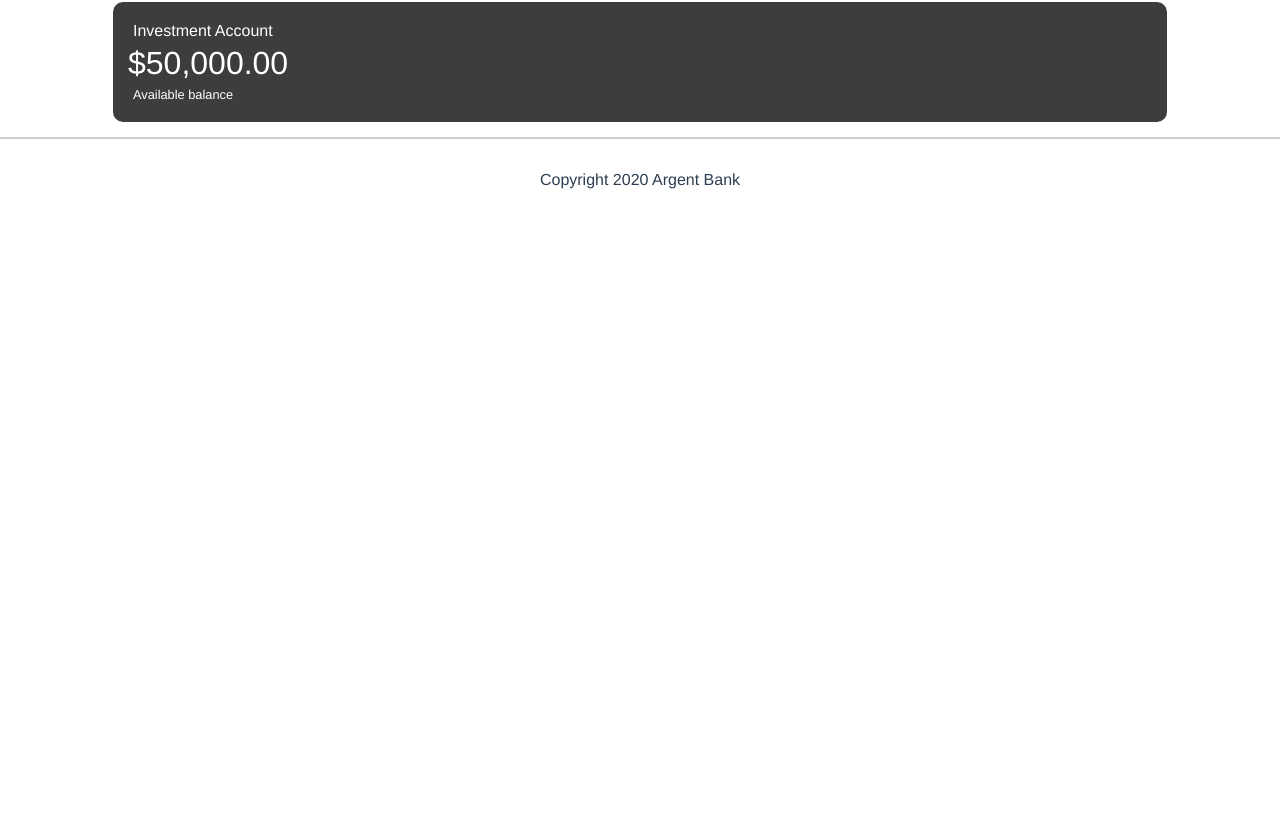
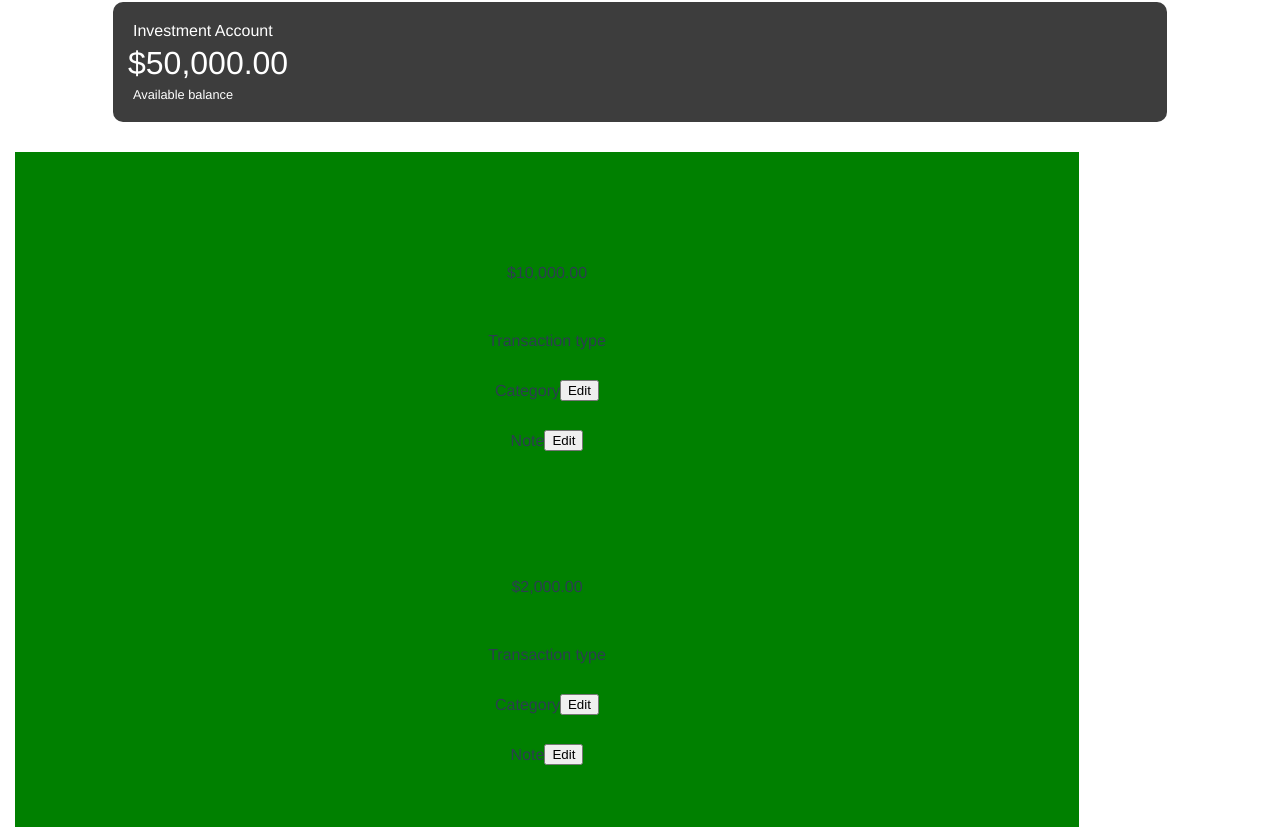
Before and after one commit to Douwdy/Projet-10---ArgentBank, a React (Create React App) app: page /dashboard in a window 1280 px wide. Shown: the part 633-1460 px from the top of the page. Before the commit the page ends 846 px from the top, so only its background shows below. Built offline with nearby package versions, Linux system fonts and the light colour scheme.

Commit message:
Add redux store

```diff
--- a/package.json
+++ b/package.json
@@ -6,8 +6,10 @@
     "@testing-library/jest-dom": "^5.17.0",
     "@testing-library/react": "^13.4.0",
     "@testing-library/user-event": "^13.5.0",
+    "fontawesome": "^5.6.3",
     "react": "^18.3.1",
     "react-dom": "^18.3.1",
+    "react-redux": "^9.1.2",
     "react-router-dom": "^6.28.0",
     "react-scripts": "5.0.1",
     "redux": "^5.0.1",
--- a/src/components/Operation/index.jsx
+++ b/src/components/Operation/index.jsx
@@ -0,0 +1,35 @@
+const Operation = ({ AccountOperations }) => {
+    return (
+        <section className="operation">
+            {AccountOperations.map((operation) => (
+                <div className="operation-item" key={operation.id}>
+                    <p>{operation.date}</p>
+                    <p>{operation.description}</p>
+                    <p>{operation.amount}</p>
+                    <p>{operation.balance}</p>
+                    <div className="operation-item_dropdown">
+                        <i className="fa-solid fa-chevron-down"></i>
+                        <div className="operation-item_dropdown_content">
+                            <div className="operation-item_dropdown_content_type">
+                                <p>Transaction type</p>
+                                <p>{operation.type}</p>
+                            </div>
+                            <div className="operation-item_dropdown_content_category">
+                                <p>Category</p>
+                                <p>{operation.category}</p>
+                                <button className="operation-item_dropdown_content_btn">Edit</button>
+                            </div>
+                            <div className="operation-item_dropdown_content_note">
+                                <p>Note</p>
+                                <p>{operation.note}</p>
+                                <button className="operation-item_dropdown_content_btn">Edit</button>
+                            </div>
+                        </div>
+                    </div>
+                </div>
+            ))}
+        </section>
+    );
+}
+
+export default Operation;
--- a/src/components/Operation/index.scss
+++ b/src/components/Operation/index.scss
@@ -0,0 +1,42 @@
+.operation{
+    display: flex;
+    justify-content: space-between;
+    align-items: center;
+    padding: 0 20px;
+    flex-direction: column;
+    background-color: green;
+    margin: 15px;
+    width: 80%;
+    &-item{
+        display: flex;
+        justify-content: space-between;
+        align-items: center;
+        flex-direction: column;
+        &_dropdown{
+            &_content{
+                display: flex;
+                justify-content: space-between;
+                align-items: center;
+                flex-direction: column;
+                &_type{
+                    display: flex;
+                    justify-content: space-between;
+                    align-items: center;
+                }
+                &_category{
+                    display: flex;
+                    justify-content: space-between;
+                    align-items: center;
+                }
+                &_note{
+                    display: flex;
+                    justify-content: space-between;
+                    align-items: center;
+                }
+                &_btn{
+
+                }
+            }
+        }
+    }
+}
--- a/src/pages/Dashboard/index.jsx
+++ b/src/pages/Dashboard/index.jsx
@@ -2,7 +2,7 @@ import Nav from "../../components/Nav";
 import Footer from "../../components/Footer";
 import Balance from "../../components/Balance";
 import UserInfoForm from "../../components/UserInfoForm";
-
+import Operation from "../../components/Operation";
 
 const Accounts = [
     {
@@ -10,34 +10,64 @@ const Accounts = [
         balance: "$10,000.00",
         operation: [
             {
-                type: "deposit",
-                amount: "$500.00",
-                date: "10/01/2021"
+                id: 1,
+                date: "2021-10-01",
+                description: "Deposit",
+                amount: 500,
+                balance: 10500,
+                type: "Income",
+                category: "Savings",
+                note: "",
             },
             {
-                type: "withdrawal",
-                amount: "$200.00",
-                date: "10/15/2021"
+                id: 2,
+                date: "2021-10-15",
+                description: "Withdrawal",
+                amount: -200,
+                balance: 10300,
+                type: "Expense",
+                category: "Savings",
+                note: "",
             },
             {
-                type: "deposit",
-                amount: "$1,000.00",
-                date: "11/01/2021"
+                id: 3,
+                date: "2021-11-01",
+                description: "Deposit",
+                amount: 1000,
+                balance: 11300,
+                type: "Income",
+                category: "Savings",
+                note: "",
             },
             {
-                type: "withdrawal",
-                amount: "$500.00",
-                date: "11/15/2021"
+                id: 4,
+                date: "2021-11-15",
+                description: "Withdrawal",
+                amount: -500,
+                balance: 10800,
+                type: "Expense",
+                category: "Savings",
+                note: "",
             },
             {
-                type: "deposit",
-                amount: "$2,000.00",
-                date: "12/01/2021"
+                id: 5,
+                date: "2021-12-01",
+                description: "Deposit",
+                amount: 2000,
+                balance: 12800,
+                type: "Income",
+                category: "Savings",
+                note: "",
             },
             {
-                type: "withdrawal",
-                amount: "$1,000.00",
-                date: "12/15/2021"
+                id: 6,
+                date: "2021-12-15",
+                description: "Withdrawal",
+                amount: -1000,
+                balance: 11800,
+                type: "Expense",
+                category: "Savings",
+                note: "",
             }
         ]
     },
@@ -46,34 +76,64 @@ const Accounts = [
         balance: "$2,000.00",
         operation: [
             {
-                type: "deposit",
-                amount: "$300.00",
-                date: "10/01/2021"
+                id: 1,
+                date: "2021-10-01",
+                description: "Deposit",
+                amount: 300,
+                balance: 2300,
+                type: "Income",
+                category: "Checking",
+                note: "",
             },
             {
-                type: "withdrawal",
-                amount: "$100.00",
-                date: "10/15/2021"
+                id: 2,
+                date: "2021-10-15",
+                description: "Withdrawal",
+                amount: -100,
+                balance: 2200,
+                type: "Expense",
+                category: "Checking",
+                note: "",
             },
             {
-                type: "deposit",
-                amount: "$500.00",
-                date: "11/01/2021"
+                id: 3,
+                date: "2021-11-01",
+                description: "Deposit",
+                amount: 500,
+                balance: 2700,
+                type: "Income",
+                category: "Checking",
+                note: "",
             },
             {
-                type: "withdrawal",
-                amount: "$200.00",
-                date: "11/15/2021"
+                id: 4,
+                date: "2021-11-15",
+                description: "Withdrawal",
+                amount: -200,
+                balance: 2500,
+                type: "Expense",
+                category: "Checking",
+                note: "",
             },
             {
-                type: "deposit",
-                amount: "$1,000.00",
-                date: "12/01/2021"
+                id: 5,
+                date: "2021-12-01",
+                description: "Deposit",
+                amount: 1000,
+                balance: 3500,
+                type: "Income",
+                category: "Checking",
+                note: "",
             },
             {
-                type: "withdrawal",
-                amount: "$500.00",
-                date: "12/15/2021"
+                id: 6,
+                date: "2021-12-15",
+                description: "Withdrawal",
+                amount: -500,
+                balance: 3000,
+                type: "Expense",
+                category: "Checking",
+                note: "",
             }
         ],
     },
@@ -82,34 +142,64 @@ const Accounts = [
         balance: "$50,000.00",
         operation: [
             {
-                type: "deposit",
-                amount: "$5,000.00",
-                date: "10/01/2021"
+                id: 1,
+                date: "2021-10-01",
+                description: "Deposit",
+                amount: 5000,
+                balance: 55000,
+                type: "Income",
+                category: "Investment",
+                note: "",
             },
             {
-                type: "withdrawal",
-                amount: "$2,000.00",
-                date: "10/15/2021"
+                id: 2,
+                date: "2021-10-15",
+                description: "Withdrawal",
+                amount: -2000,
+                balance: 53000,
+                type: "Expense",
+                category: "Investment",
+                note: "",
             },
             {
-                type: "deposit",
-                amount: "$10,000.00",
-                date: "11/01/2021"
+                id: 3,
+                date: "2021-11-01",
+                description: "Deposit",
+                amount: 10000,
+                balance: 63000,
+                type: "Income",
+                category: "Investment",
+                note: "",
             },
             {
-                type: "withdrawal",
-                amount: "$5,000.00",
-                date: "11/15/2021"
+                id: 4,
+                date: "2021-11-15",
+                description: "Withdrawal",
+                amount: -5000,
+                balance: 58000,
+                type: "Expense",
+                category: "Investment",
+                note: "",
             },
             {
-                type: "deposit",
-                amount: "$20,000.00",
-                date: "12/01/2021"
+                id: 5,
+                date: "2021-12-01",
+                description: "Deposit",
+                amount: 20000,
+                balance: 78000,
+                type: "Income",
+                category: "Investment",
+                note: "",
             },
             {
-                type: "withdrawal",
-                amount: "$10,000.00",
-                date: "12/15/2021"
+                id: 6,
+                date: "2021-12-15",
+                description: "Withdrawal",
+                amount: -10000,
+                balance: 68000,
+                type: "Expense",
+                category: "Investment",
+                note: "",
             }
         ]
     }
@@ -123,6 +213,7 @@ const Dashboard = () => {
             <section className="balances">
                 <Balance Accounts={Accounts}/>
             </section>
+            <Operation AccountOperations={Accounts}/>
             <Footer/>
         </>
     );
--- /dev/null
+++ b/src/reducers/accountReducer.js
@@ -0,0 +1,17 @@
+const initialState = {
+    operations: [],
+};
+
+const accountReducer = (state = initialState, action) => {
+    switch (action.type) {
+        case 'SET_OPERATIONS':
+            return {
+                ...state,
+                operations: action.payload,
+            };
+        default:
+            return state;
+    }
+};
+
+export default accountReducer;
--- /dev/null
+++ b/src/reducers/index.js
@@ -0,0 +1,8 @@
+import { combineReducers } from 'redux';
+import accountReducer from './accountReducer'; // Assuming you have an accountReducer
+
+const rootReducer = combineReducers({
+    account: accountReducer,
+});
+
+export default rootReducer;
--- /dev/null
+++ b/src/store.js
@@ -0,0 +1,6 @@
+import { configureStore } from '@reduxjs/toolkit';
+import rootReducer from './reducers'; // Assuming you have a rootReducer
+
+const store = configureStore({ reducer: rootReducer });
+
+export default store;
```
Also changed, not shown: src/App.jsx (+6 -2 lines), 1 other file (tests, documents, lock files or other folders).
